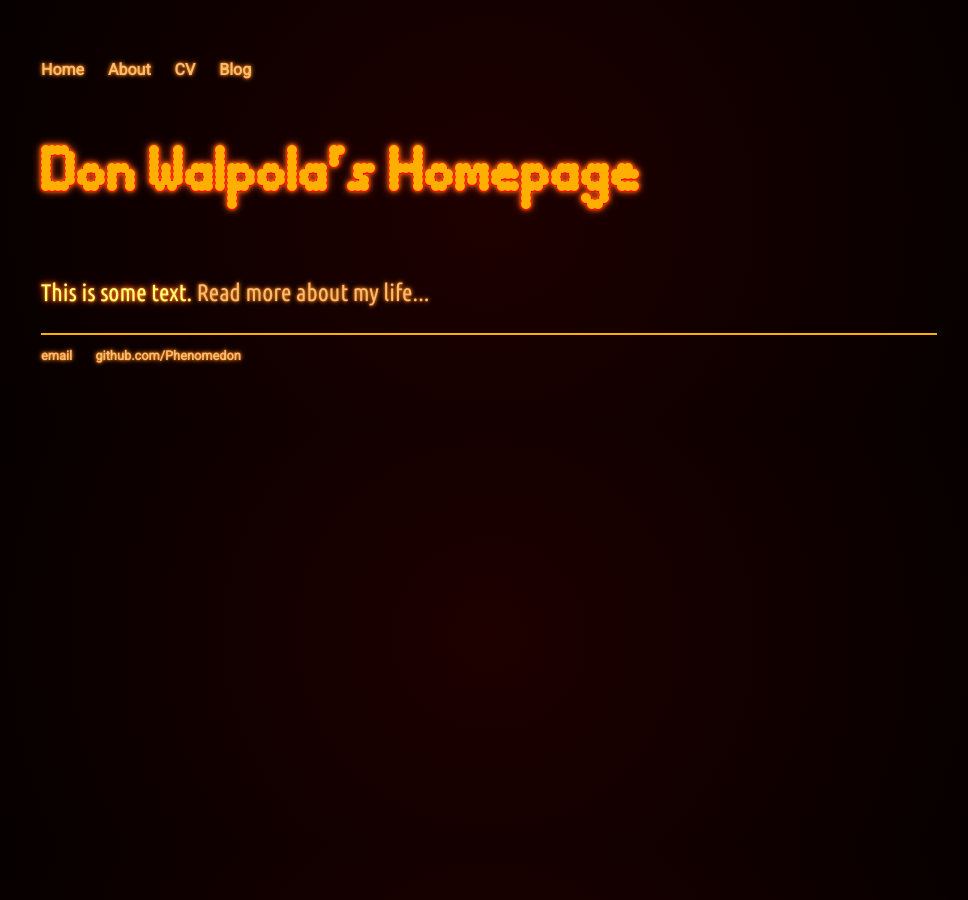
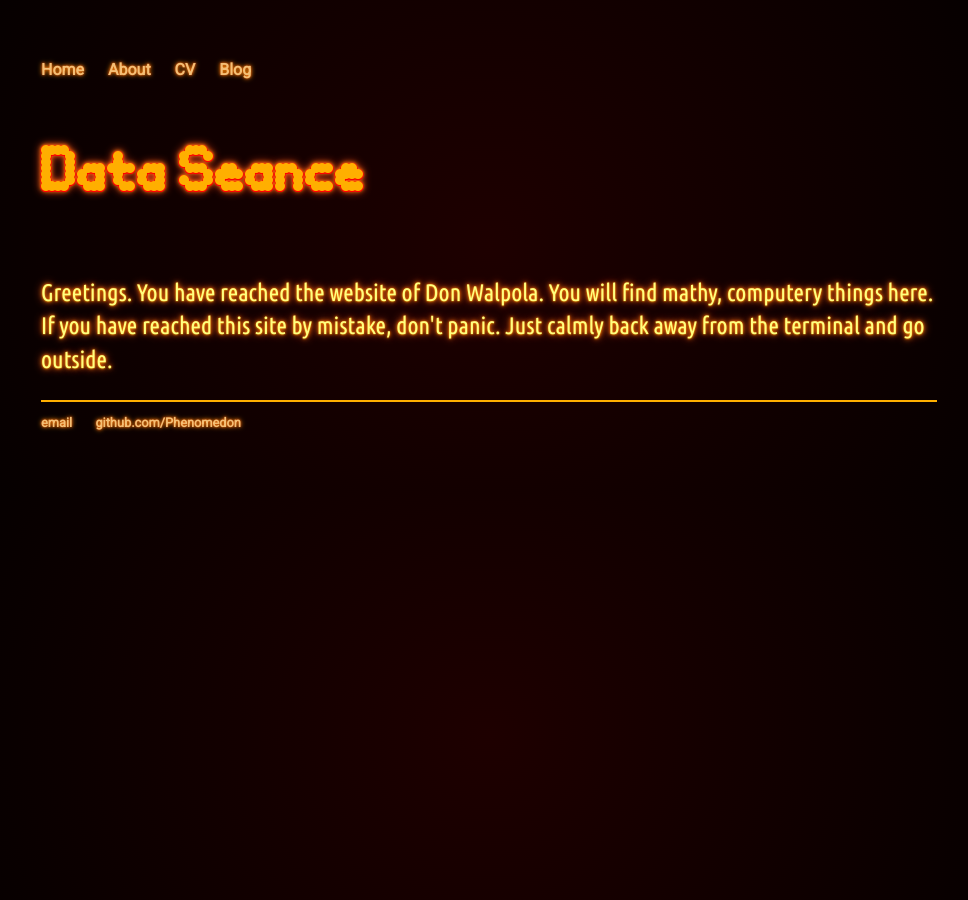
Before and after one commit to Phenomedon/Phenomedon.github.io, a Jekyll site: the page built from index.html, in a window 1280 px wide. Shown: the whole page, without its empty margins (151-1119 px from the left). Built offline with Jekyll 4.4.1, drawn with Linux system fonts in a browser that asks for light colours; some web fonts are replaced.

Commit message:
Altered homepage greeting

```diff
--- a/index.html
+++ b/index.html
@@ -1,8 +1,17 @@
 ---
 layout: default
-title: Don Walpola's Page
+title: Don Walpola's Data Séance
 ---
     		<div class="blurb">
-        		<h1>Don Walpola's Homepage</h1>
-				<p>This is some text. <a href="/about">Read more about my life...</a></p>
+        		<h1>Data Seance</h1>
+			<p>
+				Greetings. You have reached the website of Don Walpola. You will find mathy, computery things here.
+				If you have reached this site by mistake, don't panic. Just calmly back away from the terminal and
+				go outside.
+			</p>
+			<!---
+			<p>
+				If you are still here, brace your brain.
+			</p>
+			--->
     		</div><!-- /.blurb -->
```
